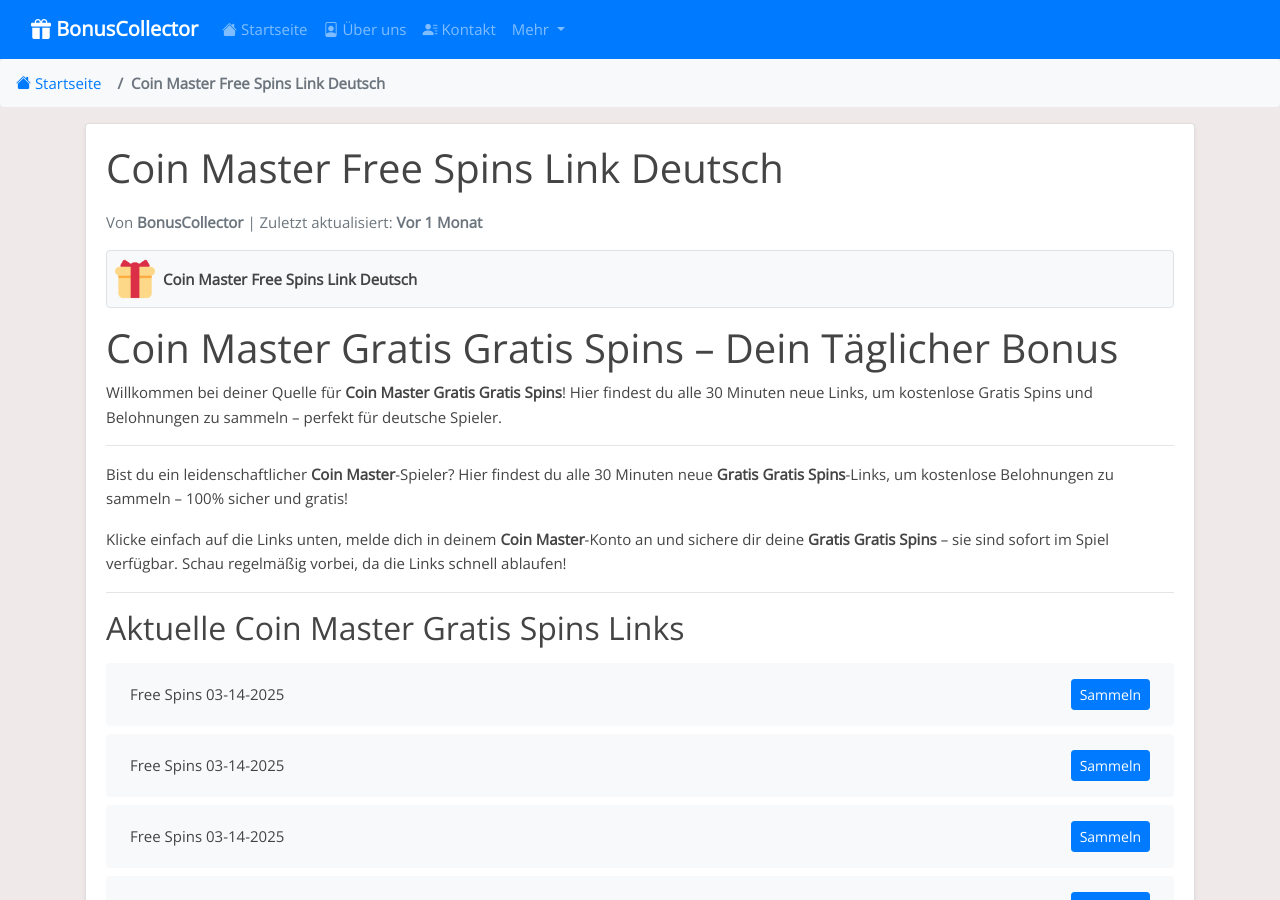
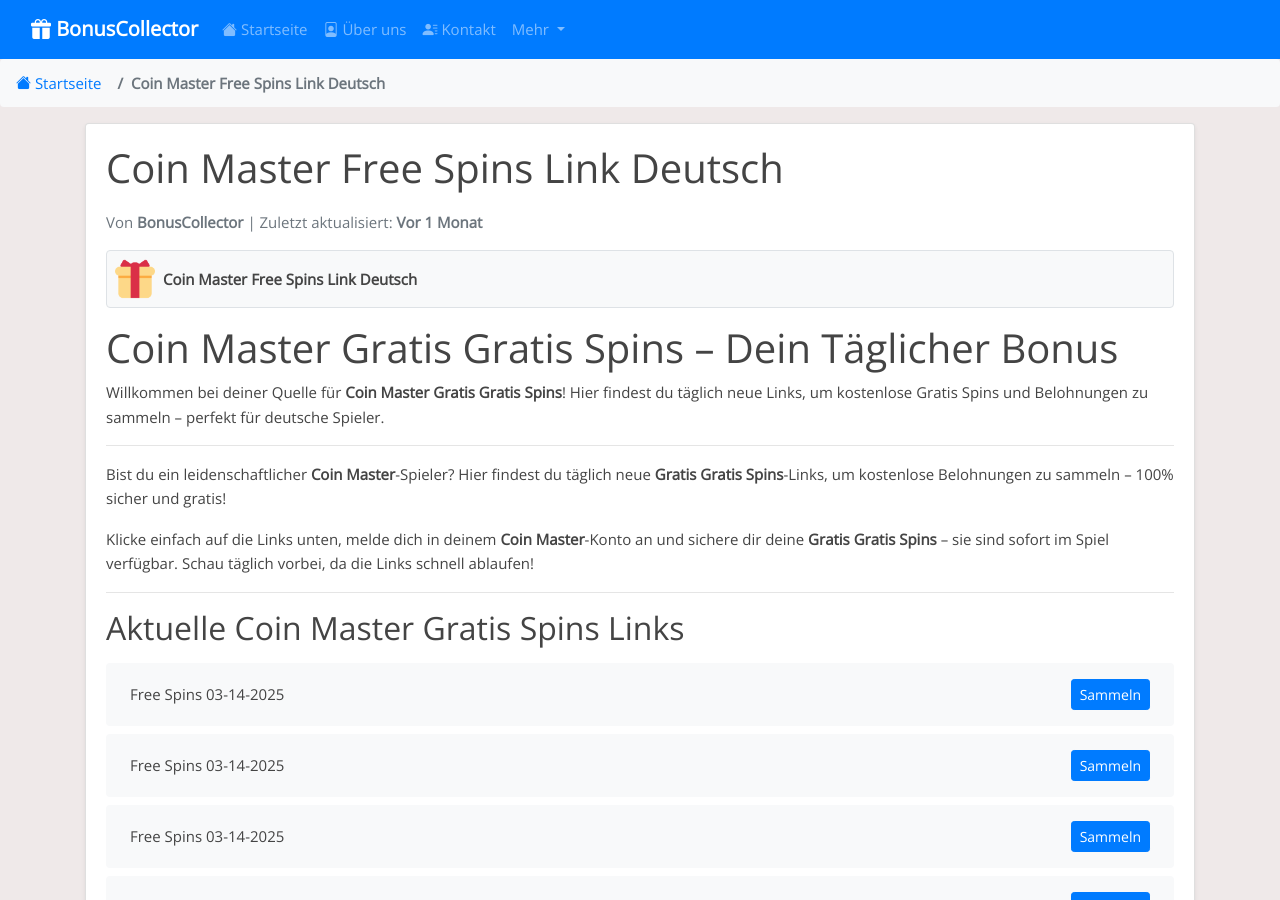
Before and after one commit to Prollad99/bs-de, a Jekyll site: the page built from _posts/2025-01-16-coin-master.md, in a window 1280 px wide and 900 px high. Built offline with Jekyll 4.4.1, drawn with Linux system fonts in a browser that asks for light colours; some of the changed text lies outside the part shown.

Commit message:
Update  links and content - 2025-03-14 16:39

```diff
--- a/_includes/coin-master_footer.html
+++ b/_includes/coin-master_footer.html
@@ -2,7 +2,7 @@
 
 ## Was sind Gratis Spins-Links?
 
-**Gratis Spins**-Links sind offizielle Belohnungen von den **Coin Master**-Entwicklern. Sie bieten kostenlose **Gratis Spins** wie Spins, Würfe, Credits oder spezielle Geschenke. Wir sammeln und prüfen diese Links alle 30 Minuten, damit du sie mühelos einlösen kannst.
+**Gratis Spins**-Links sind offizielle Belohnungen von den **Coin Master**-Entwicklern. Sie bieten kostenlose **Gratis Spins** wie Spins, Würfe, Credits oder spezielle Geschenke. Wir sammeln und prüfen diese Links täglich, damit du sie mühelos einlösen kannst.
 
 ---
 
@@ -10,7 +10,7 @@
 
 Wir helfen dir, in **Coin Master** vorne zu bleiben:
 
-- **Updates alle 30 Minuten:** Neue **Gratis Spins**-Links so schnell wie möglich (Stand: 14.03.2025 16:13).
+- **Tägliche Updates:** Neue **Gratis Spins**-Links jeden Tag (Stand: 14.03.2025 16:39).
 - **100 % sicher:** Links direkt aus offiziellen **Coin Master**-Quellen.
 - **Kostenlos:** Keine Gebühren, keine Anmeldung – nur Belohnungen!
 
@@ -22,7 +22,7 @@
 
 - **Spins & Würfe sparen:** Nutze sie bei Events mit hohen Gewinnen.
 - **Münzen strategisch einsetzen:** Investiere klug, um schneller voranzukommen.
-- **Regelmäßig checken:** Links sind kurzlebig – sei schnell!
+- **Täglich checken:** Links sind kurzlebig – sei schnell!
 
 ---
 
@@ -34,7 +34,7 @@
 
 ### Wie oft werden die Links aktualisiert?
 
-Alle 30 Minuten! Besuche uns regelmäßig für frische **Gratis Spins**.
+Täglich! Besuche uns regelmäßig für frische **Gratis Spins**.
 
 ### Was wenn ein Link nicht funktioniert?
 
--- a/_includes/coin-master_post.html
+++ b/_includes/coin-master_post.html
@@ -1,12 +1,12 @@
 # Coin Master Gratis Gratis Spins – Dein Täglicher Bonus
 
-Willkommen bei deiner Quelle für **Coin Master Gratis Gratis Spins**! Hier findest du alle 30 Minuten neue Links, um kostenlose Gratis Spins und Belohnungen zu sammeln – perfekt für deutsche Spieler.
+Willkommen bei deiner Quelle für **Coin Master Gratis Gratis Spins**! Hier findest du täglich neue Links, um kostenlose Gratis Spins und Belohnungen zu sammeln – perfekt für deutsche Spieler.
 
 ---
 
-Bist du ein leidenschaftlicher **Coin Master**-Spieler? Hier findest du alle 30 Minuten neue **Gratis Gratis Spins**-Links, um kostenlose Belohnungen zu sammeln – 100% sicher und gratis!
+Bist du ein leidenschaftlicher **Coin Master**-Spieler? Hier findest du täglich neue **Gratis Gratis Spins**-Links, um kostenlose Belohnungen zu sammeln – 100% sicher und gratis!
 
-Klicke einfach auf die Links unten, melde dich in deinem **Coin Master**-Konto an und sichere dir deine **Gratis Gratis Spins** – sie sind sofort im Spiel verfügbar. Schau regelmäßig vorbei, da die Links schnell ablaufen!
+Klicke einfach auf die Links unten, melde dich in deinem **Coin Master**-Konto an und sichere dir deine **Gratis Gratis Spins** – sie sind sofort im Spiel verfügbar. Schau täglich vorbei, da die Links schnell ablaufen!
 
 ---
 
```
